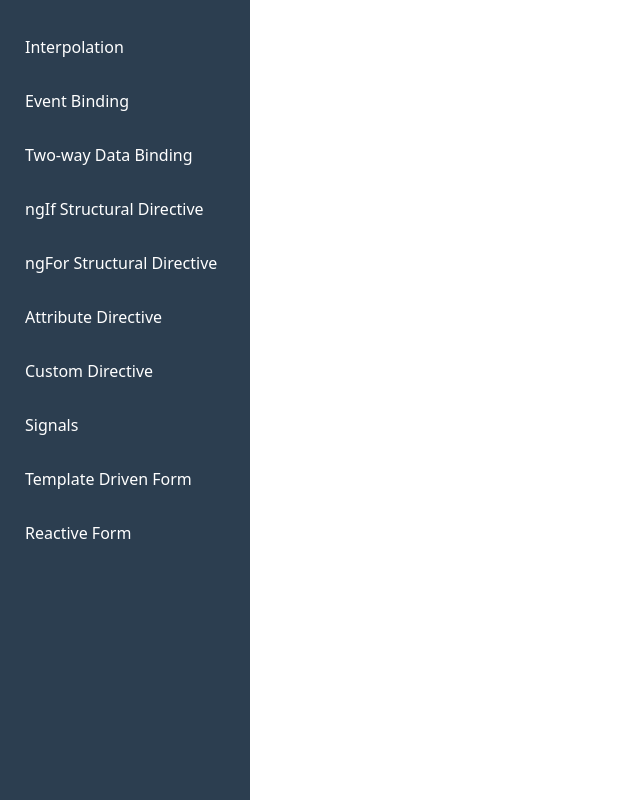
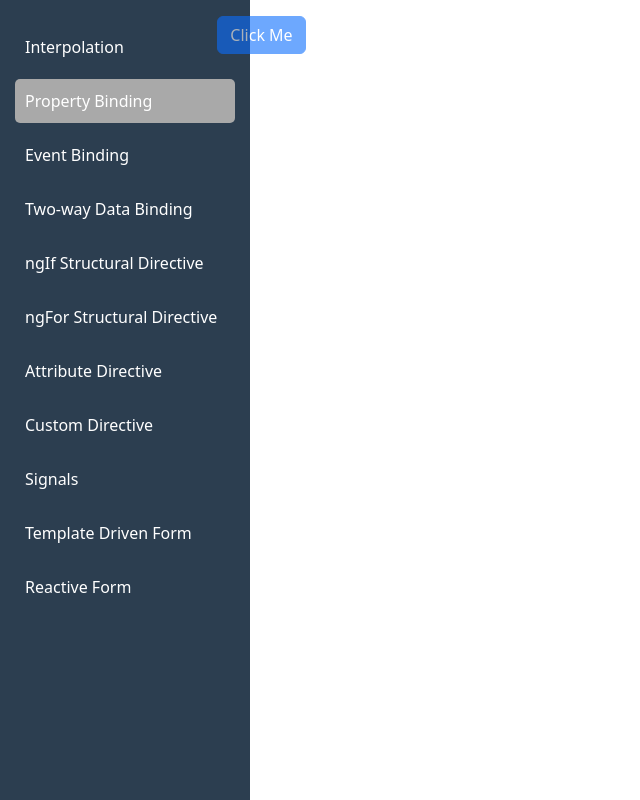
Before and after one commit to SenKanna43/AngularConcepts, an Angular app in the folder angularConcepts/: page /button in a window 1280 px wide. Before the commit this address led to /. Shown: the whole page, without its empty margins (0-640 px from the left). Built offline with nearby package versions, Linux system fonts and the light colour scheme.

Commit message:
added route

```diff
--- a/angularConcepts/src/app/Event Binding/toggle/toggle.component.ts
+++ b/angularConcepts/src/app/Event Binding/toggle/toggle.component.ts
@@ -7,7 +7,7 @@ import { Component } from '@angular/core';
   styleUrl: './toggle.component.css'
 })
 export class ToggleComponent {
-  messageVisible = false;
+  messageVisible : boolean = false;
 
   toggleMessage() {
     this.messageVisible = !this.messageVisible; // Toggle the message visibility
--- a/angularConcepts/src/app/Property Binding/button/button.component.css
+++ b/angularConcepts/src/app/Property Binding/button/button.component.css
@@ -0,0 +1,5 @@
+/* In styles.css or component styles */
+.custom-disabled {
+    opacity: 0.6;
+    cursor: not-allowed;
+  }
--- a/angularConcepts/src/app/Property Binding/button/button.component.html
+++ b/angularConcepts/src/app/Property Binding/button/button.component.html
@@ -1 +1,3 @@
-<button class="btn btn-primary" [disabled]="isDisabled">Click Me</button>
+<button class="btn btn-primary" [disabled]="!isDisabled" [ngClass]="{ 'custom-disabled': !isDisabled }">
+    Click Me
+</button>
--- a/angularConcepts/src/app/Property Binding/button/button.component.ts
+++ b/angularConcepts/src/app/Property Binding/button/button.component.ts
@@ -1,12 +1,13 @@
+import { CommonModule, NgStyle } from '@angular/common';
 import { Component } from '@angular/core';
 
 @Component({
   selector: 'app-button',
-  imports: [],
+  imports: [CommonModule],
   templateUrl: './button.component.html',
   styleUrl: './button.component.css'
 })
 export class ButtonComponent {
   //change the value to false to see the output
-  isDisabled = true;
+  isDisabled = false;
 }
--- a/angularConcepts/src/app/Two-way Data Binding/user/user.component.ts
+++ b/angularConcepts/src/app/Two-way Data Binding/user/user.component.ts
@@ -8,5 +8,5 @@ import {FormsModule} from '@angular/forms'
   styleUrl: './user.component.css'
 })
 export class UserComponent {
-  username = 'JohnDoe'; // Initial value
+  username = 'Dhoni'; // Initial value
 }
--- a/angularConcepts/src/app/app.routes.ts
+++ b/angularConcepts/src/app/app.routes.ts
@@ -9,9 +9,11 @@ import { LoginComponent } from './Custom Directive/login/login.component';
 import { CartComponent } from './signals/cart/cart.component';
 import { UserFormComponent } from './Template Driven Form/user-form/user-form.component';
 import { UserFormReactiveComponent } from './Reactive Form/user-form/user-form.component';
+import { ButtonComponent } from './Property Binding/button/button.component';
 
 export const routes: Routes = [
     { path: 'employee', component: EmployeeComponent},
+    { path: 'button', component: ButtonComponent},
     { path: 'toggle', component: ToggleComponent },
     { path: 'user', component: UserComponent },
     { path: 'loading', component: LoadingComponent },
--- a/angularConcepts/src/app/interpolation/employee/employee.component.html
+++ b/angularConcepts/src/app/interpolation/employee/employee.component.html
@@ -1,5 +1,9 @@
-<h2>Employee Details</h2>
-<p>Name: {{ employee.name }}</p>
-<p>Age: {{ employee.age }}</p>
-<p>Designation: {{ employee.designation }}</p>
-<p>Salary: ₹{{ employee.salary }}</p>
+<h3 class="mt-2 mb-2">Interpolation</h3>
+
+<div class="mt-4">
+    <h5>Employee Details</h5>
+    <p>Name: {{ employee.name }}</p>
+    <p>Age: {{ employee.age }}</p>
+    <p>Designation: {{ employee.designation }}</p>
+    <p>Salary: ₹{{ employee.salary }}</p>
+</div>
--- a/angularConcepts/src/app/sidebar/sidebar/sidebar.component.html
+++ b/angularConcepts/src/app/sidebar/sidebar/sidebar.component.html
@@ -2,6 +2,9 @@
   <ul>
     <li>
       <a routerLink="/employee" routerLinkActive="active">Interpolation</a>
+    </li>
+    <li>
+      <a routerLink="/button" routerLinkActive="active">Property Binding</a>
     </li>
     <li>
       <a routerLink="/toggle" routerLinkActive="active">Event Binding</a>
```
